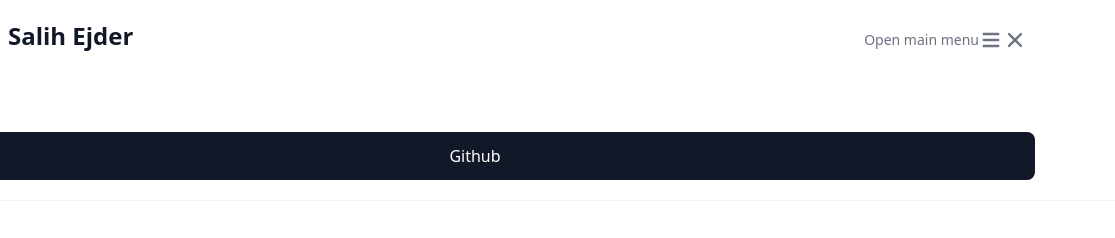
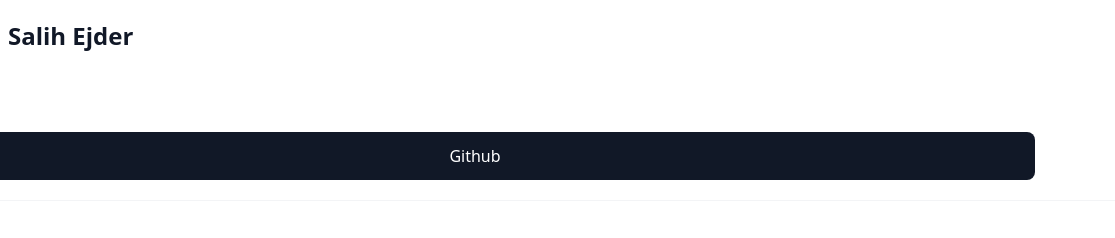
Before and after one commit to Hustini/Portfolio, a website: page index.html in a window 1280 px wide. Shown: the top 238 px of the page, 165-1280 px from the left. Drawn offline with nearby package versions, Linux system fonts and the light colour scheme.

Commit message:
noticed that when deployed it looks weird. added this small part to hopefully fix that

```diff
--- a/index.html
+++ b/index.html
@@ -17,7 +17,7 @@
         <img src="./img/signature.png" class="h-10 mr-3 sm:h-9" alt=""/>
         <span class="text-2xl text-gray-900 font-sans font-bold">Salih Ejder</span>
       </div>
-      <div class="flex top-0 right-0 lg:hidden">
+      <div class="flex top-0 right-0 lg:hidden md:hidden">
         <button data-collapse-toggle="mobile-menu-2" type="button" class="inline-flex items-center p-2 ml-1 text-sm text-gray-500 rounded-lg hover:bg-gray-100 focus:outline-none focus:ring-2 focus:ring-gray-200" aria-controls="mobile-menu-2" aria-expanded="false">
           <span class="sr-only">Open main menu</span>
           <svg class="w-6 h-6" fill="currentColor" viewBox="0 0 20 20" xmlns="http://www.w3.org/2000/svg"><path fill-rule="evenodd" d="M3 5a1 1 0 011-1h12a1 1 0 110 2H4a1 1 0 01-1-1zM3 10a1 1 0 011-1h12a1 1 0 110 2H4a1 1 0 01-1-1zM3 15a1 1 0 011-1h12a1 1 0 110 2H4a1 1 0 01-1-1z" clip-rule="evenodd"></path></svg>
```
